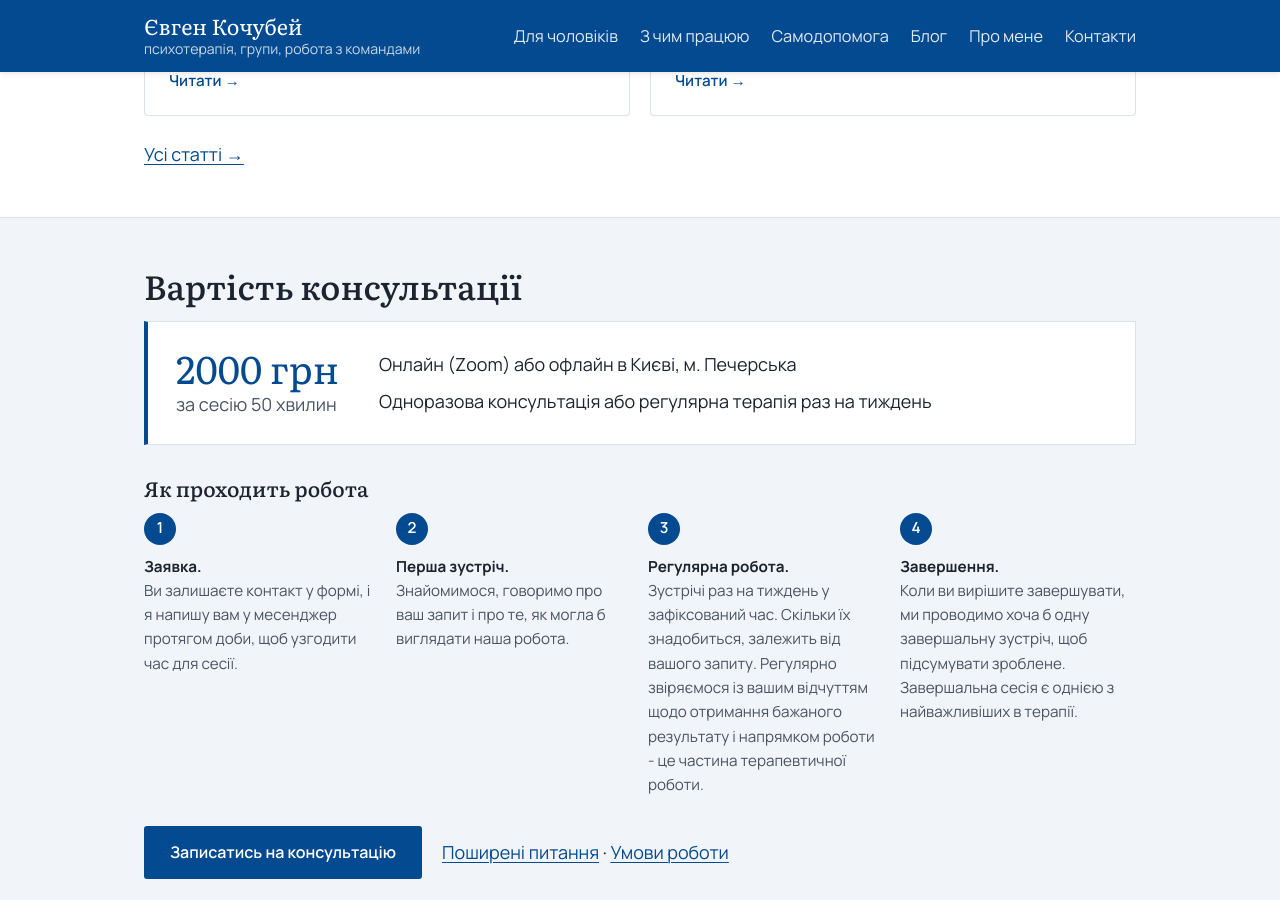
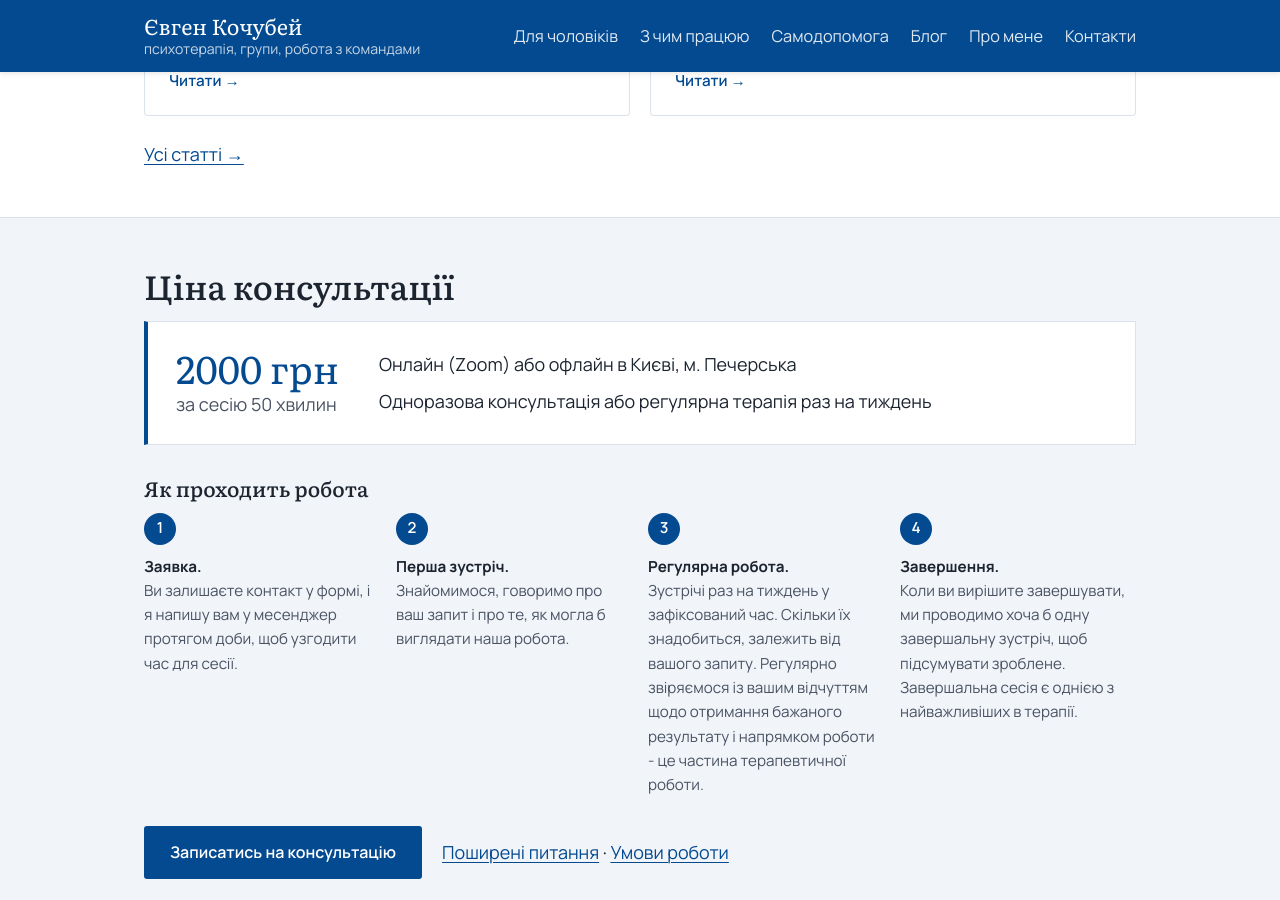
Before and after one commit to cobchik/yevhenkochubei-site, a Jekyll site: the page built from index.md, in a window 1280 px wide and 900 px high, scrolled down 2024 px. Built offline with Jekyll 4.4.1, drawn with Linux system fonts in a browser that asks for light colours.

Commit message:
Price block heading: "Ціна консультації"
Co-Authored-By: Claude Opus 5.5 <noreply@anthropic.com>

```diff
--- a/_includes/consultation.html
+++ b/_includes/consultation.html
@@ -1,10 +1,10 @@
 {% comment %}
-  Єдиний блок "Вартість консультації" — на головній, "Для чоловіків" і "З чим працюю".
+  Єдиний блок "Ціна консультації" — на головній, "Для чоловіків" і "З чим працюю".
   Ціну, формат чи кроки міняти тут — оновиться на всіх трьох сторінках.
 {% endcomment %}
 <section class="section-alt">
   <div class="wrap">
-    <h2>Вартість консультації</h2>
+    <h2>Ціна консультації</h2>
     <div class="price-card">
       <div class="price-main">
         <span class="price-sum">2000 грн</span>
```
